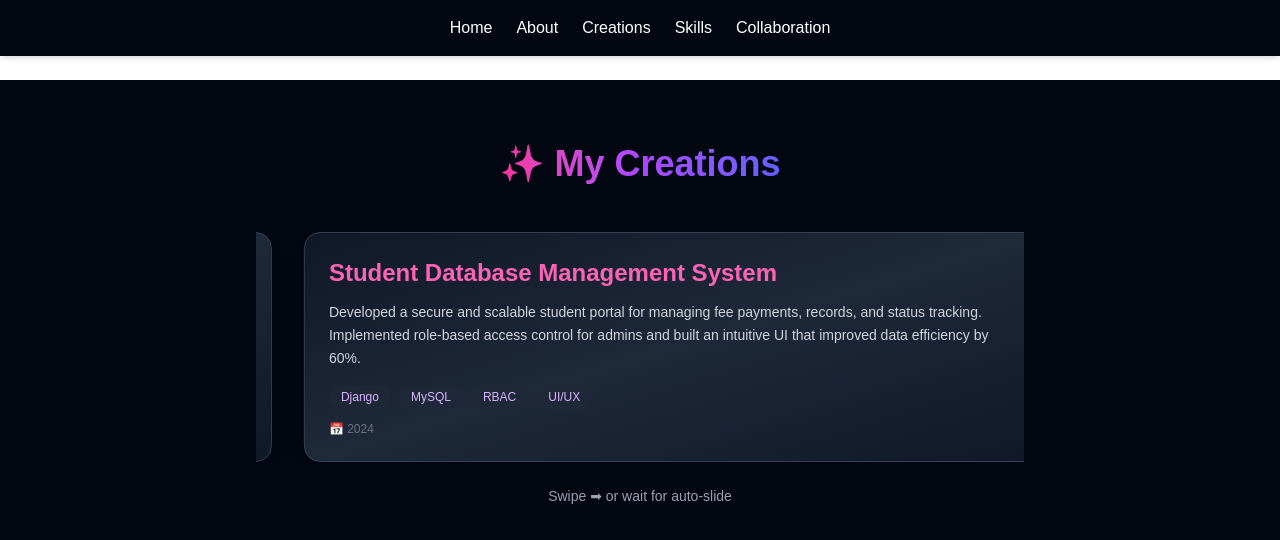
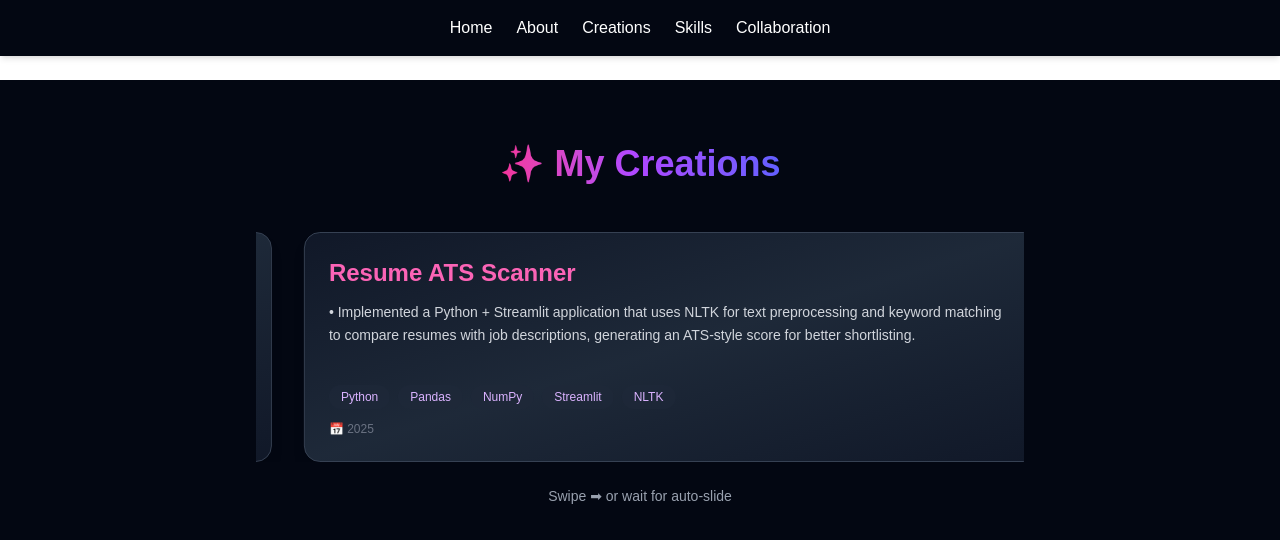
Before and after one commit to Suseetha19/port, a Next.js app: page /creations in a window 1280 px wide. Shown: the top 540 px of the page. Built offline with nearby package versions, Linux system fonts and the light colour scheme.

Commit message:
made creations change

```diff
--- a/app/creations/page.js
+++ b/app/creations/page.js
@@ -14,11 +14,11 @@ export default function Creations() {
       year: "2025",
     },
     {
-      title: "Student Database Management System",
+      title: "Resume ATS Scanner",
       description:
-        "Developed a secure and scalable student portal for managing fee payments, records, and status tracking. Implemented role-based access control for admins and built an intuitive UI that improved data efficiency by 60%.",
-      tags: ["Django", "MySQL", "RBAC", "UI/UX"],
-      year: "2024",
+        "•	Implemented a Python + Streamlit application that uses NLTK for text preprocessing and keyword matching to compare resumes with job descriptions, generating an ATS-style score for better shortlisting.",
+      tags: ["Python","Pandas","NumPy","Streamlit","NLTK"],
+      year: "2025",
     },
     {
       title: "Climate Analysis Dashboard",
```
